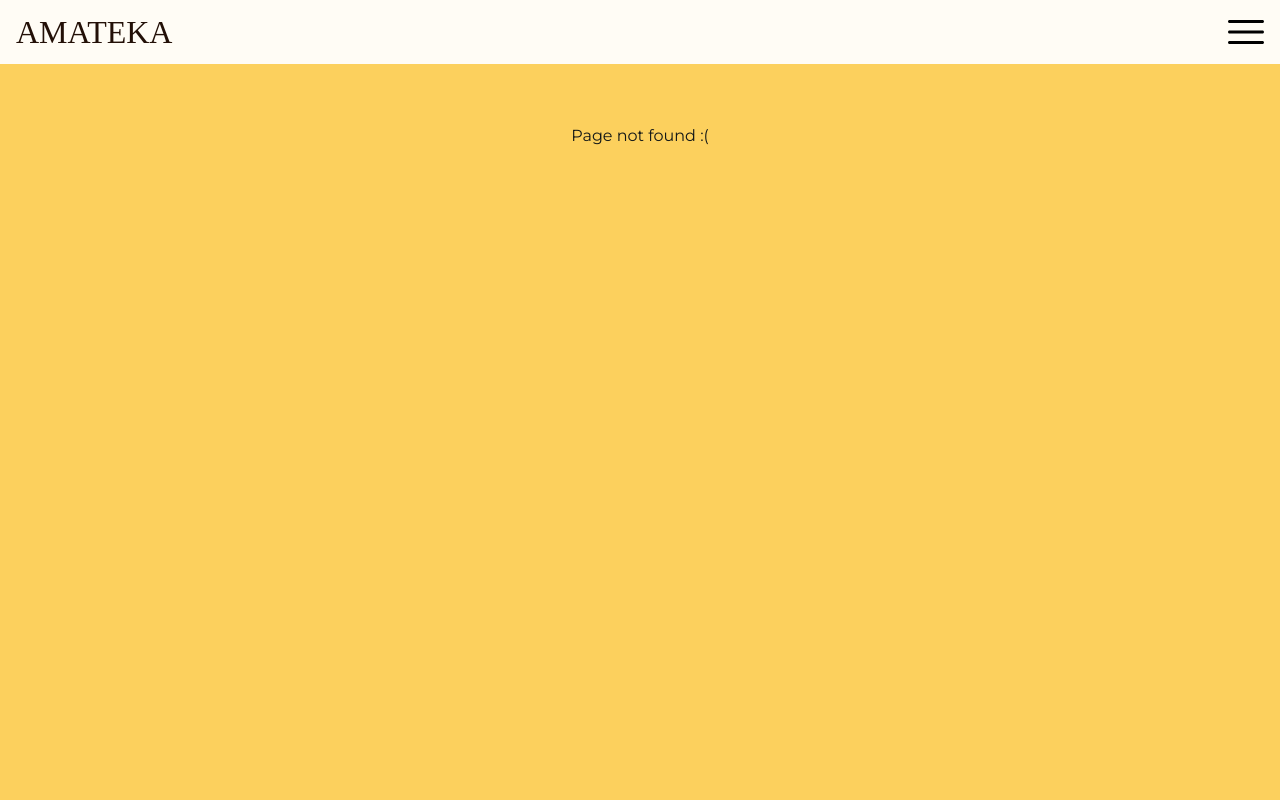
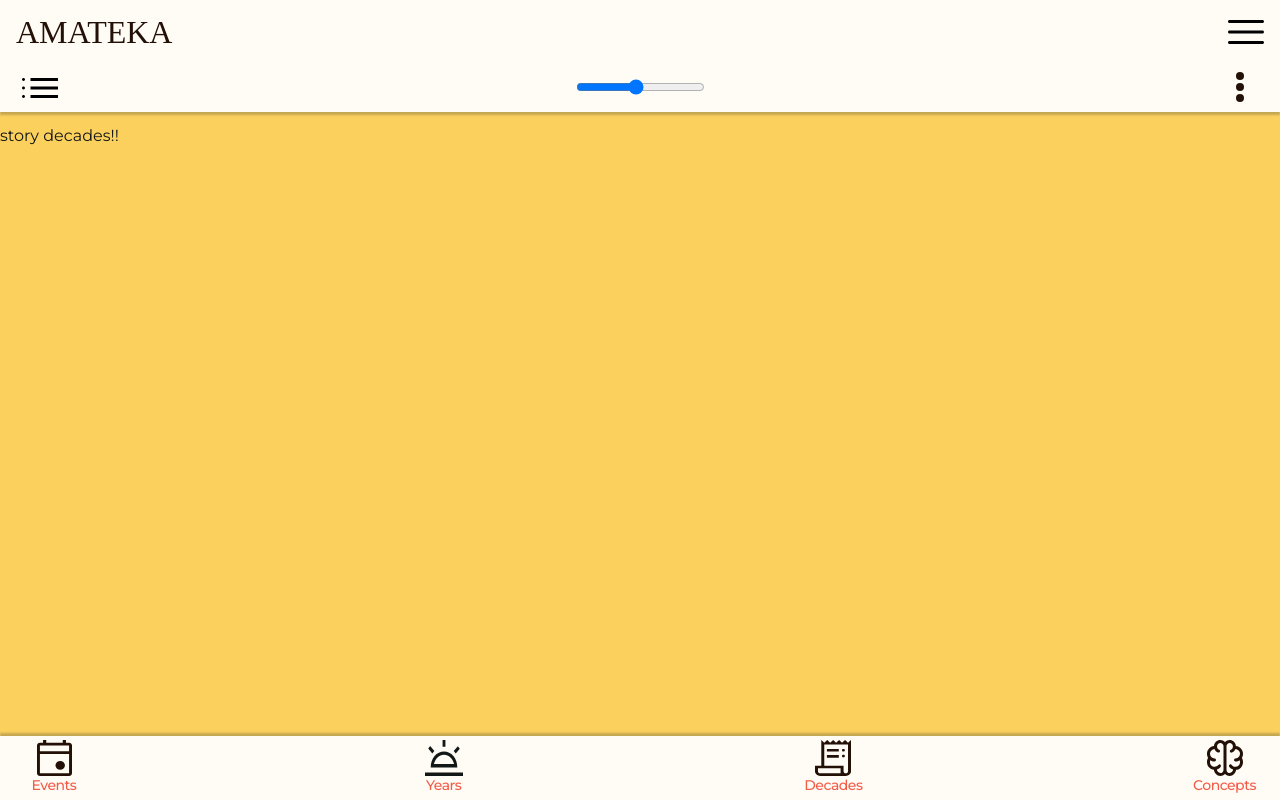
Before and after one commit to emastra/amateka, a React (Vite) app: page /story/1/decades in a window 1280 px wide. Before the commit this address had no page. Built offline with nearby package versions, Linux system fonts and the light colour scheme; a web font is replaced by a local one.

Commit message:
add all story pages

```diff
--- a/src/app/App.tsx
+++ b/src/app/App.tsx
@@ -7,6 +7,9 @@ import Home from '../pages/Home';
 import StoryIntro from '../pages/StoryIntro';
 import StoryLayout from '../components/StoryLayout/StoryLayout';
 import StoryEvents from '../pages/StoryEvents';
+import StoryYears from '../pages/StoryYears/StoryYears';
+import StoryDecades from '../pages/StoryDecades/StoryDecades';
+import StoryConcepts from '../pages/StoryConcepts/StoryConcepts';
 import NotFound from '../pages/NotFound';
 
 function App() {
@@ -20,9 +23,9 @@ function App() {
                 <Route path='/story/:id/intro' element={<StoryIntro />} />
                 <Route element={<StoryLayout />}>
                     <Route path='/story/:id/events' element={<StoryEvents />}></Route>
-                    <Route path='/story/:id/years'></Route>
-                    {/* <Route path='/story/:id/decades'></Route>
-                    <Route path='/story/:id/concepts'></Route> */}
+                    <Route path='/story/:id/years' element={<StoryYears />}></Route>
+                    <Route path='/story/:id/decades' element={<StoryDecades />}></Route>
+                    <Route path='/story/:id/concepts' element={<StoryConcepts />}></Route>
                 </Route>
 
                 <Route path='*' element={<NotFound />} />
--- /dev/null
+++ b/src/pages/StoryConcepts/StoryConcepts.scss
@@ -0,0 +1,3 @@
+main#story-concepts {
+    margin-top: 128px;
+}
--- /dev/null
+++ b/src/pages/StoryConcepts/StoryConcepts.tsx
@@ -0,0 +1,11 @@
+import './StoryConcepts.scss';
+
+const StoryConcepts = () => {
+    return (
+        <main id='story-concepts'>
+            <div>story concepts!!</div>
+        </main>
+    );
+};
+
+export default StoryConcepts;
--- /dev/null
+++ b/src/pages/StoryConcepts/index.ts
@@ -0,0 +1 @@
+export { default } from './StoryConcepts';
--- /dev/null
+++ b/src/pages/StoryDecades/StoryDecades.scss
@@ -0,0 +1,3 @@
+main#story-decades {
+    margin-top: 128px;
+}
--- /dev/null
+++ b/src/pages/StoryDecades/StoryDecades.tsx
@@ -0,0 +1,11 @@
+import './StoryDecades.scss';
+
+const StoryDecades = () => {
+    return (
+        <main id='story-decades'>
+            <div>story decades!!</div>
+        </main>
+    );
+};
+
+export default StoryDecades;
--- /dev/null
+++ b/src/pages/StoryDecades/index.ts
@@ -0,0 +1 @@
+export { default } from './StoryDecades';
--- /dev/null
+++ b/src/pages/StoryYears/StoryYears.scss
@@ -0,0 +1,3 @@
+main#story-years {
+    margin-top: 128px;
+}
--- /dev/null
+++ b/src/pages/StoryYears/StoryYears.tsx
@@ -0,0 +1,11 @@
+import './StoryYears.scss';
+
+const StoryYears = () => {
+    return (
+        <main id='story-years'>
+            <div>story years!!</div>
+        </main>
+    );
+};
+
+export default StoryYears;
--- /dev/null
+++ b/src/pages/StoryYears/index.ts
@@ -0,0 +1 @@
+export { default } from './StoryYears';
```
